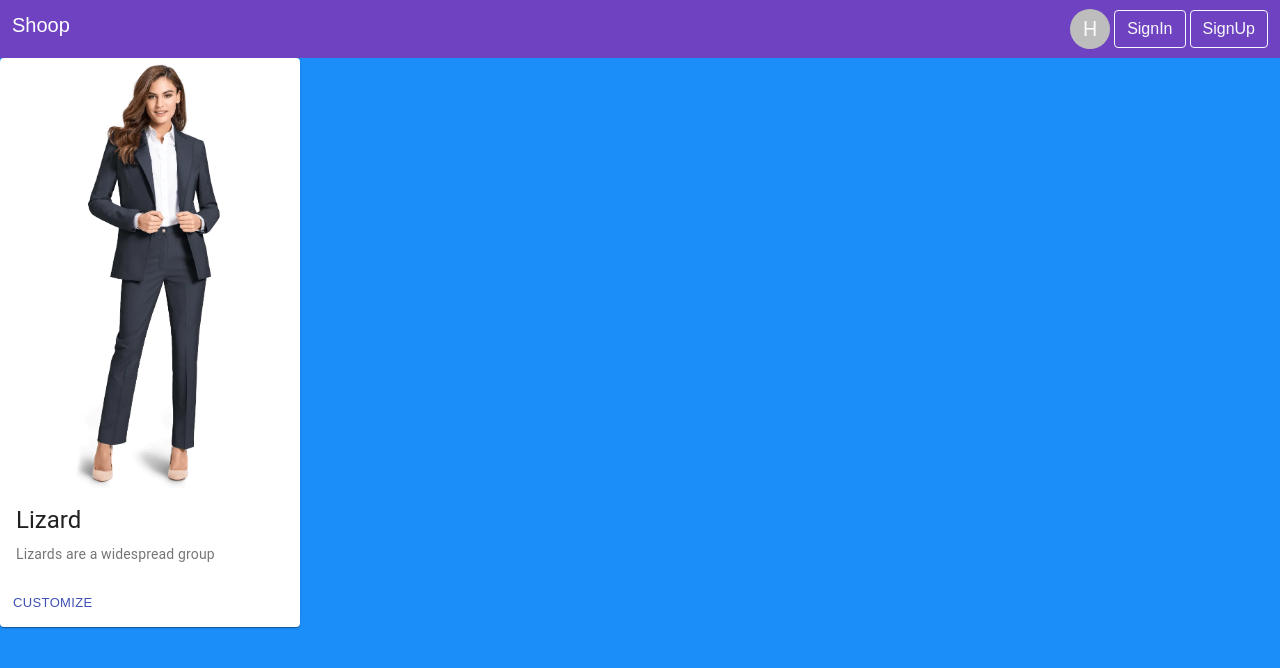
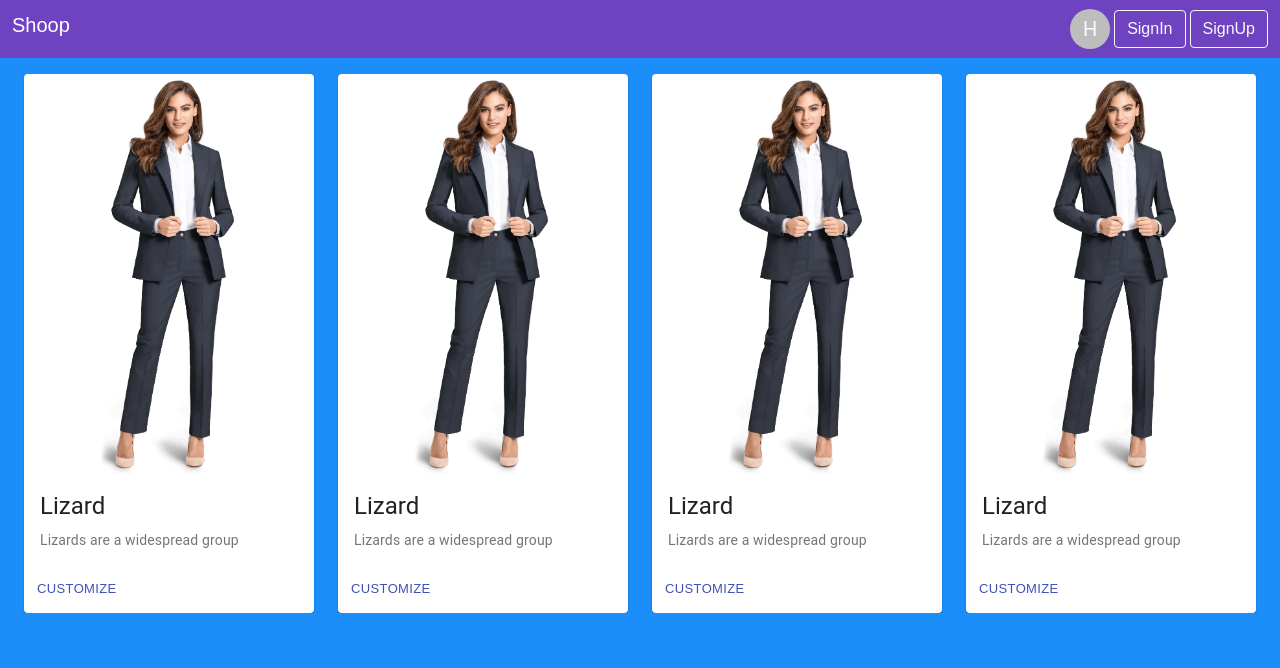
Before and after one commit to DummyChanger/DummyChanger-frondend, a React (Create React App) app: page / in a window 1280 px wide. Shown: the top 668 px of the page. Built offline with nearby package versions, Linux system fonts and the light colour scheme.

Commit message:
grid layout added

```diff
--- a/src/App.css
+++ b/src/App.css
@@ -1,6 +1,7 @@
 /* Nav style */
 * {
   box-sizing: border-box;
+  overflow-x: hidden;
 }
 
 .nav-main {
@@ -12,8 +13,6 @@
   height: 100vh;
   background-color: #4008a8;
 }
-
-
 
 .App-logo {
   z-index: 100;
--- a/src/App.js
+++ b/src/App.js
@@ -1,3 +1,4 @@
+// @ts-nocheck
 import "./App.css";
 import "bootstrap/dist/css/bootstrap.min.css";
 import DummyPage from "./pages/DummyPage/DummyPage";
--- /dev/null
+++ b/src/Card/CardBox.jsx
@@ -0,0 +1,51 @@
+import React, { Component } from "react";
+import style1 from "../Img/styles/1.woman_suitpants.webp";
+import {
+  Button,
+  Card,
+  CardActionArea,
+  CardActions,
+  CardContent,
+  CardMedia,
+  Typography,
+} from "@material-ui/core";
+
+export default class CardBox extends Component {
+  constructor(props) {
+    super(props);
+
+    this.state = {};
+  }
+
+  render() {
+    return (
+      <Card style={{ maxWidth: 300 }}>
+        <CardActionArea>
+          <div style={{ justifyContent: "space-around", display: "flex" }}>
+            <CardMedia
+              style={{
+                height: 400,
+                width: 150,
+              }}
+              image={style1}
+              title="Contemplative Reptile"
+            />
+          </div>
+          <CardContent>
+            <Typography gutterBottom variant="h5" component="h2">
+              Lizard
+            </Typography>
+            <Typography variant="body2" color="textSecondary" component="p">
+              Lizards are a widespread group
+            </Typography>
+          </CardContent>
+        </CardActionArea>
+        <CardActions>
+          <Button size="small" color="primary">
+            Customize
+          </Button>
+        </CardActions>
+      </Card>
+    );
+  }
+}
--- a/src/pages/Home/Home.jsx
+++ b/src/pages/Home/Home.jsx
@@ -1,15 +1,6 @@
-import {
-  Button,
-  Card,
-  CardActionArea,
-  CardActions,
-  CardContent,
-  CardMedia,
-  Typography,
-} from "@material-ui/core";
 import React, { Component } from "react";
 import Nav from "../../Nav/Nav.jsx";
-import style1 from "../../Img/styles/1.woman_suitpants.webp";
+import CardBox from "../../Card/CardBox";
 
 export default class Home extends Component {
   constructor(props) {
@@ -20,33 +11,20 @@ export default class Home extends Component {
     return (
       <div>
         <Nav />
-        <Card style={{ maxWidth: 300 }}>
-          <CardActionArea style={{}}>
-            <div style={{ justifyContent: "space-around", display: "flex" }}>
-              <CardMedia
-                style={{
-                  height: 430,
-                  width: 150,
-                }}
-                image={style1}
-                title="Contemplative Reptile"
-              />
-            </div>
-            <CardContent>
-              <Typography gutterBottom variant="h5" component="h2">
-                Lizard
-              </Typography>
-              <Typography variant="body2" color="textSecondary" component="p">
-                Lizards are a widespread group
-              </Typography>
-            </CardContent>
-          </CardActionArea>
-          <CardActions>
-            <Button size="small" color="primary">
-              Customize
-            </Button>
-          </CardActions>
-        </Card>
+        <div className="row px-4 py-3">
+          <div className="col-sm">
+            <CardBox />
+          </div>
+          <div className="col-sm">
+            <CardBox />
+          </div>
+          <div className="col-sm">
+            <CardBox />
+          </div>
+          <div className="col-sm">
+            <CardBox />
+          </div>
+        </div>
       </div>
     );
   }
```
Lines whose indentation alone changed are shown as unchanged.
